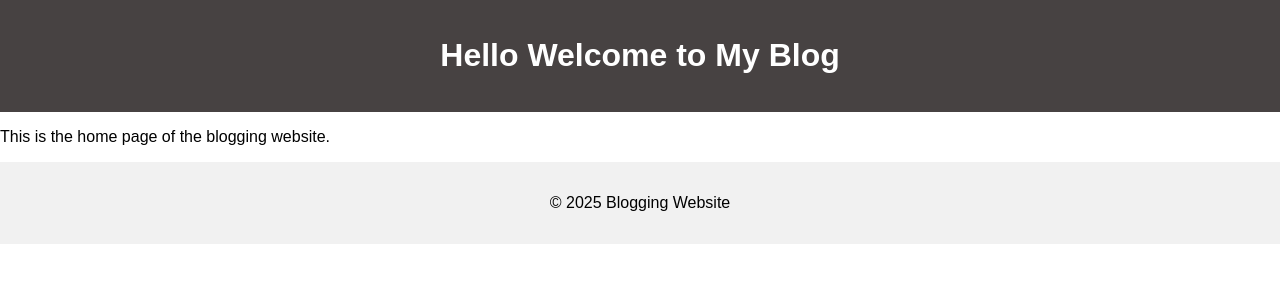
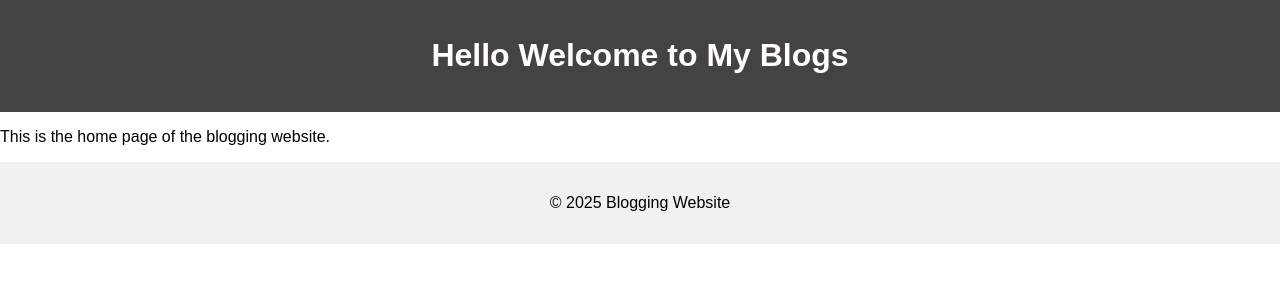
Before and after one commit to l1f20bsse0127/bloging-website, a website: page src/index.html in a window 1280 px wide. Drawn offline with Linux system fonts and the light colour scheme.

Commit message:
Test PR validation workflow

```diff
--- a/src/index.html
+++ b/src/index.html
@@ -8,7 +8,7 @@
   </head>
   <body>
     <header>
-      <h1>Hello Welcome to My Blog</h1>
+      <h1>Hello Welcome to My Blogs</h1>
     </header>
     <main>
       <p>This is the home page of the blogging website.</p>
```
